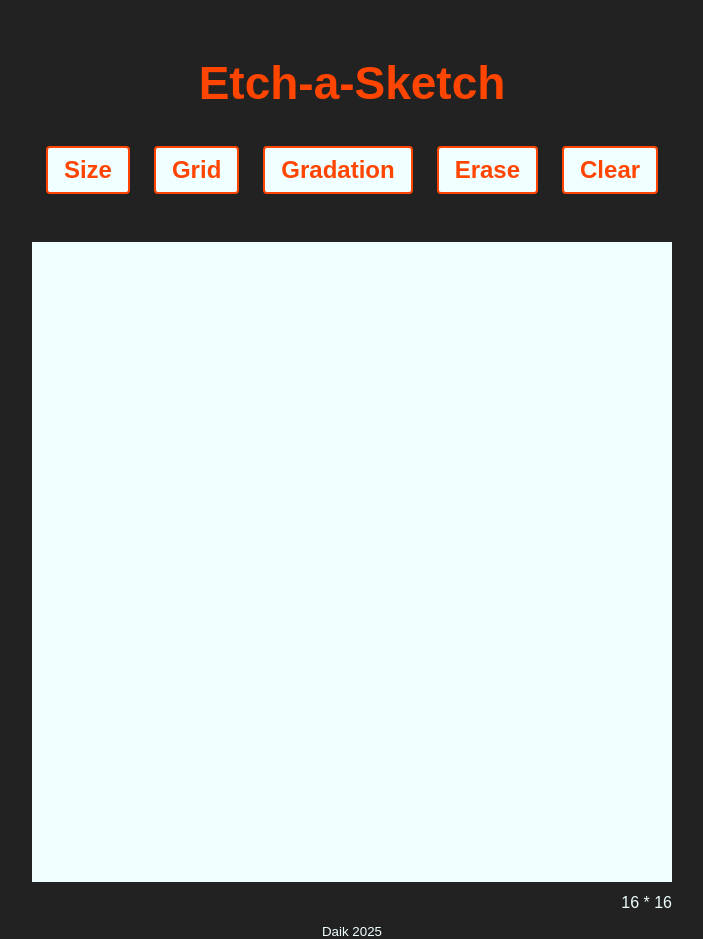
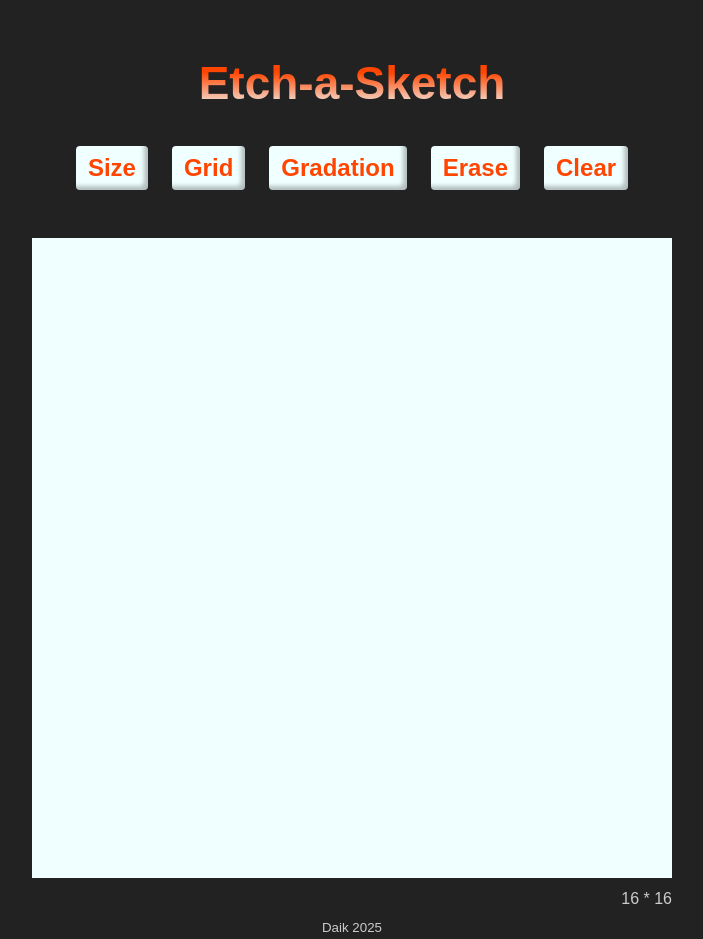
Before and after one commit to Daik102/etch-a-sketch, a plain HTML site: page index.html in a window 1280 px wide. Shown: the whole page, without its empty margins (288-991 px from the left). Drawn offline with Linux system fonts and the light colour scheme.

Commit message:
fix buttons

```diff
--- a/etch-a-sketch.css
+++ b/etch-a-sketch.css
@@ -11,7 +11,9 @@ body {
 
 h1 {
   margin: 56px 0 36px;
-  color: orangered;
+  background: linear-gradient(orangered 30%, azure);
+  color: transparent;
+  background-clip: text;
   font-size: 46px;
   text-align: center;
 }
@@ -23,7 +25,7 @@ h1 {
 }
 
 button {
-  padding:8px 16px;
+  padding: 8px 12px;
   border: none;
   border-radius: 4px;
   font-size: 24px;
@@ -32,20 +34,13 @@ button {
   cursor: pointer;
   background-color: azure;
   color: orangered;
-  border: 2px solid orangered;
+  box-shadow: inset -4px -4px 4px 0px rgba(0, 0, 0, 0.25);
 }
 
-.active {
+.active, button:active {
   background-color: orangered;
   color: azure;
-}
-
-button:hover {
-  opacity: 0.85;
-}
-
-button:active {
-  background-color: azure;
+  box-shadow: inset -4px -4px 4px 0px rgba(0, 0, 0, 0.3);
 }
 
 .container {
@@ -108,7 +103,7 @@ button:active {
 }
 
 .size-display {
-  color: azure;
+  color: #ccc;
   width: 640px;
   margin: 0 auto;
   text-align: right;
@@ -121,6 +116,6 @@ small {
 }
 
 a {
-  color: azure;
+  color: #ccc;
   text-decoration: none;
 }
```
